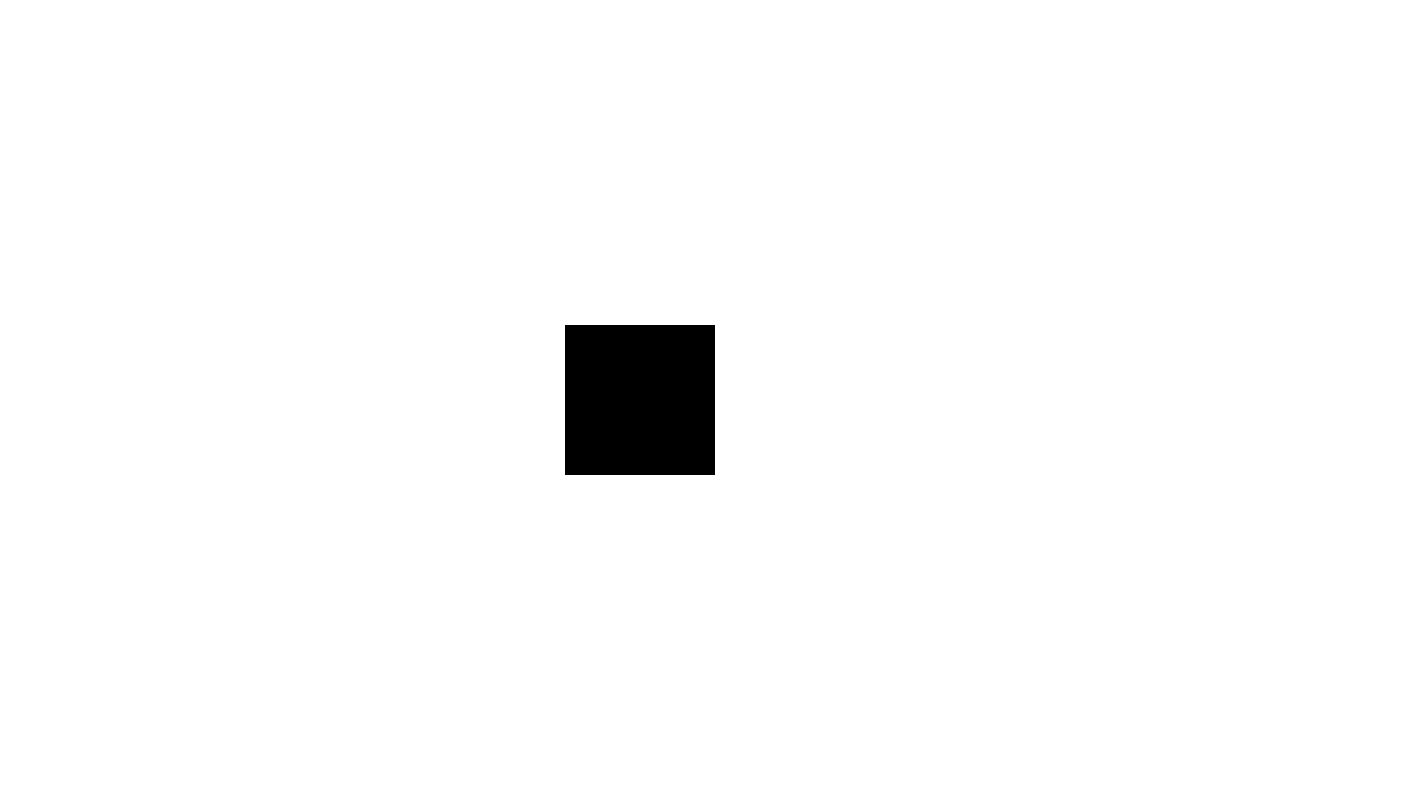
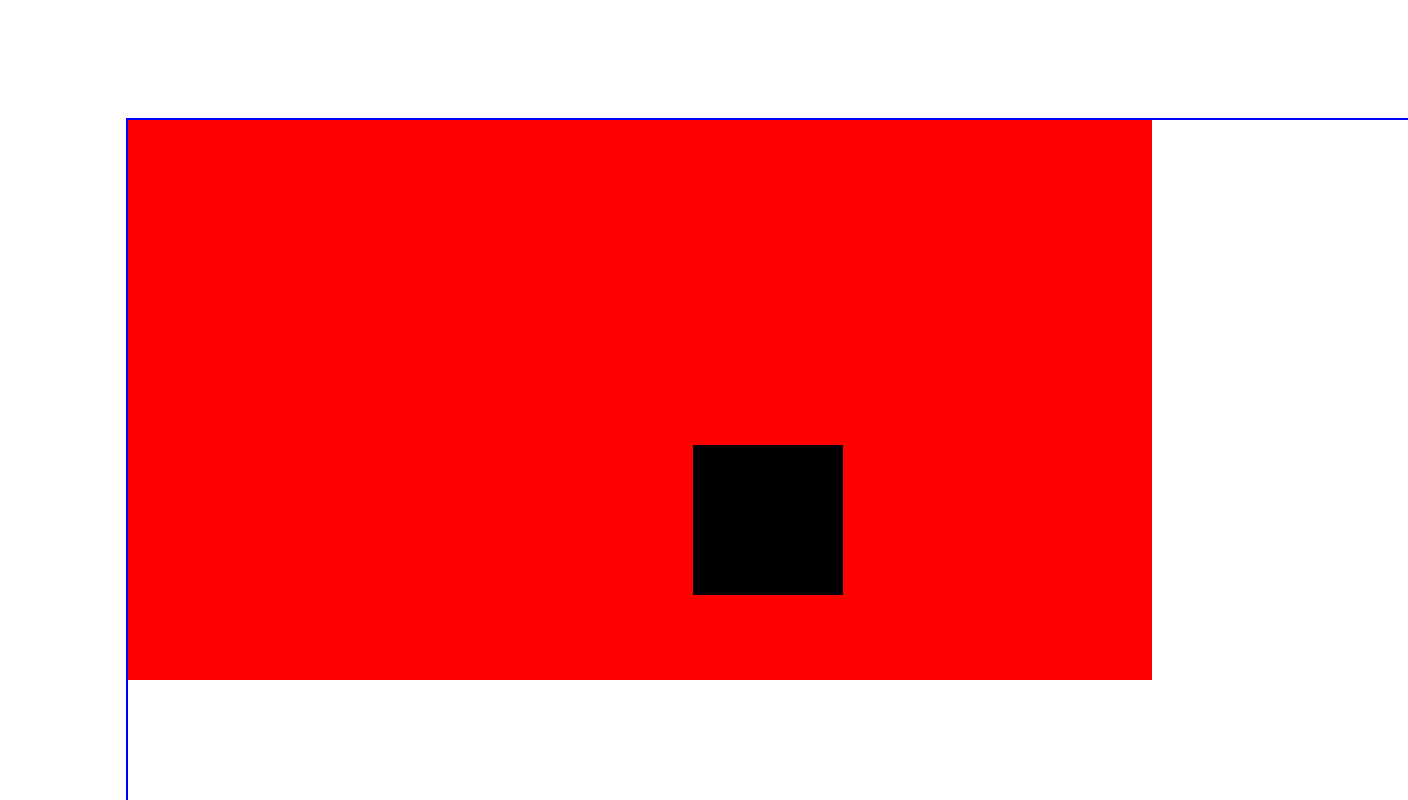
Before and after one commit to technologiestiftung/canvas-fiddle, a React (Create React App) app: page / in a window 1280 px wide. Shown: the top 800 px of the page, 1408 px wide, since content can reach past the window. Built offline with nearby package versions, Linux system fonts and the light colour scheme.

Commit message:
refactor: Simplify codebase

```diff
--- a/package.json
+++ b/package.json
@@ -3,10 +3,6 @@
   "version": "0.1.0",
   "private": true,
   "dependencies": {
-    "@testing-library/jest-dom": "5.16.5",
-    "@testing-library/react": "13.4.0",
-    "@testing-library/user-event": "13.5.0",
-    "@types/jest": "27.5.2",
     "@types/node": "16.18.12",
     "@types/react": "18.0.28",
     "@types/react-dom": "18.0.11",
@@ -19,7 +15,6 @@
   "scripts": {
     "start": "react-scripts start",
     "build": "react-scripts build",
-    "test": "react-scripts test",
     "eject": "react-scripts eject"
   },
   "eslintConfig": {
--- a/src/App.tsx
+++ /dev/null
@@ -1,11 +0,0 @@
-import { Canvas } from "./components/Canvas";
-
-function App() {
-  return (
-    <div>
-      <Canvas />
-    </div>
-  );
-}
-
-export default App;
--- a/src/components/Canvas.tsx
+++ b/src/components/Canvas.tsx
@@ -17,10 +17,12 @@ export const Canvas: FC = () => {
   }, [canvasRef]);
 
   return (
-    <canvas
-      ref={canvasRef}
-      width={window.innerWidth}
-      height={window.innerHeight}
-    ></canvas>
+    <div id="canvasContainer">
+      <canvas
+        ref={canvasRef}
+        width={window.innerWidth}
+        height={window.innerHeight}
+      />
+    </div>
   );
 };
--- a/src/index.css
+++ b/src/index.css
@@ -1,13 +1,27 @@
-body {
+* {
   margin: 0;
-  font-family: -apple-system, BlinkMacSystemFont, 'Segoe UI', 'Roboto', 'Oxygen',
-    'Ubuntu', 'Cantarell', 'Fira Sans', 'Droid Sans', 'Helvetica Neue',
-    sans-serif;
-  -webkit-font-smoothing: antialiased;
-  -moz-osx-font-smoothing: grayscale;
+  padding: 0;
+  box-sizing: border-box;
 }
 
-code {
-  font-family: source-code-pro, Menlo, Monaco, Consolas, 'Courier New',
-    monospace;
+#root {
+  display: flex;
+  align-items: center;
+  justify-content: center;
+  width: 100vw;
+  height: 100vh;
 }
+
+#canvasContainer {
+  width: 80vw;
+  height: 70vh;
+  position: relative;
+  background: red;
+}
+
+#canvasContainer canvas {
+  position: absolute;
+  top: 0;
+  left: 0;
+  outline: 2px solid blue;
+}
--- a/src/index.tsx
+++ b/src/index.tsx
@@ -1,19 +1,13 @@
 import React from 'react';
 import ReactDOM from 'react-dom/client';
+import { Canvas } from './components/Canvas';
 import './index.css';
-import App from './App';
-import reportWebVitals from './reportWebVitals';
 
 const root = ReactDOM.createRoot(
   document.getElementById('root') as HTMLElement
 );
 root.render(
   <React.StrictMode>
-    <App />
+    <Canvas />
   </React.StrictMode>
 );
-
-// If you want to start measuring performance in your app, pass a function
-// to log results (for example: reportWebVitals(console.log))
-// or send to an analytics endpoint. Learn more: https://bit.ly/CRA-vitals
-reportWebVitals();
--- a/src/reportWebVitals.ts
+++ /dev/null
@@ -1,15 +0,0 @@
-import { ReportHandler } from 'web-vitals';
-
-const reportWebVitals = (onPerfEntry?: ReportHandler) => {
-  if (onPerfEntry && onPerfEntry instanceof Function) {
-    import('web-vitals').then(({ getCLS, getFID, getFCP, getLCP, getTTFB }) => {
-      getCLS(onPerfEntry);
-      getFID(onPerfEntry);
-      getFCP(onPerfEntry);
-      getLCP(onPerfEntry);
-      getTTFB(onPerfEntry);
-    });
-  }
-};
-
-export default reportWebVitals;
```
Also changed, not shown: src/App.css (deleted, +0 -38 lines), src/setupTests.ts (deleted, +0 -5 lines), 1 other file (tests, documents, lock files or other folders).
